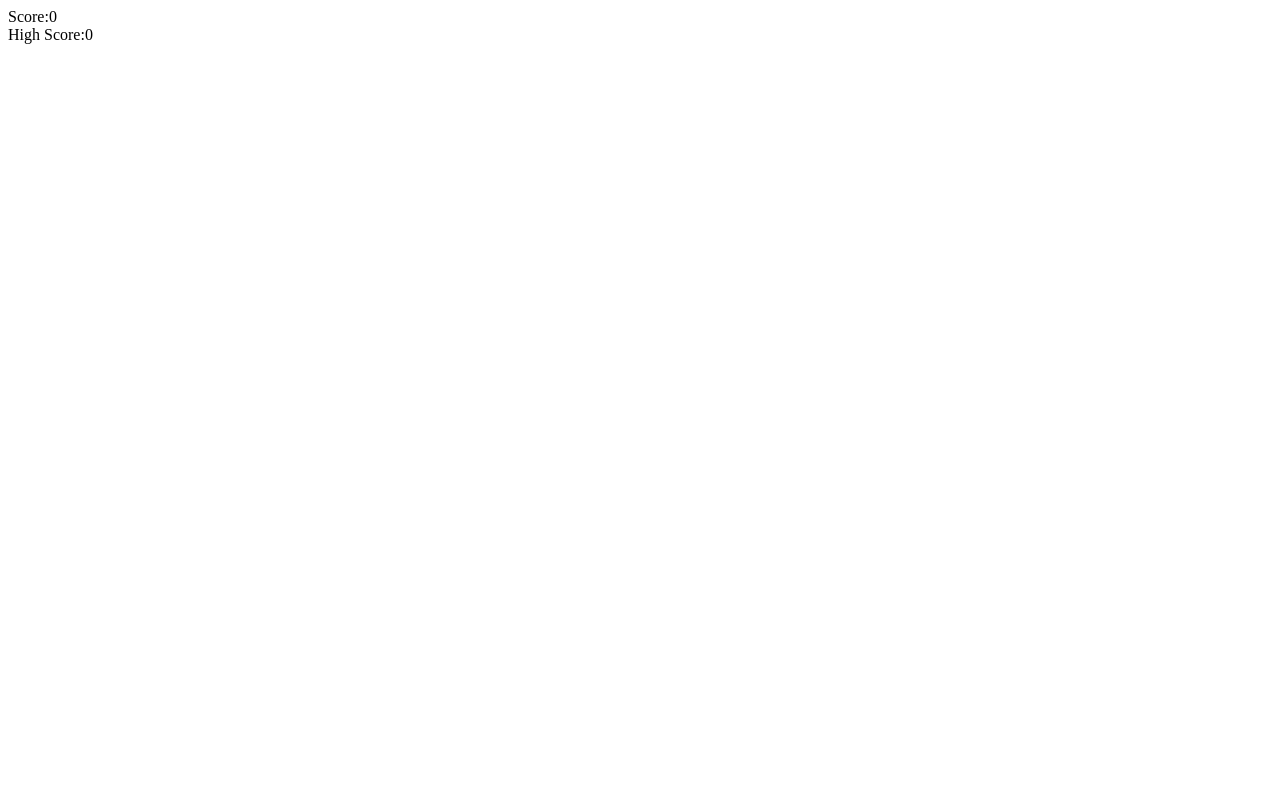
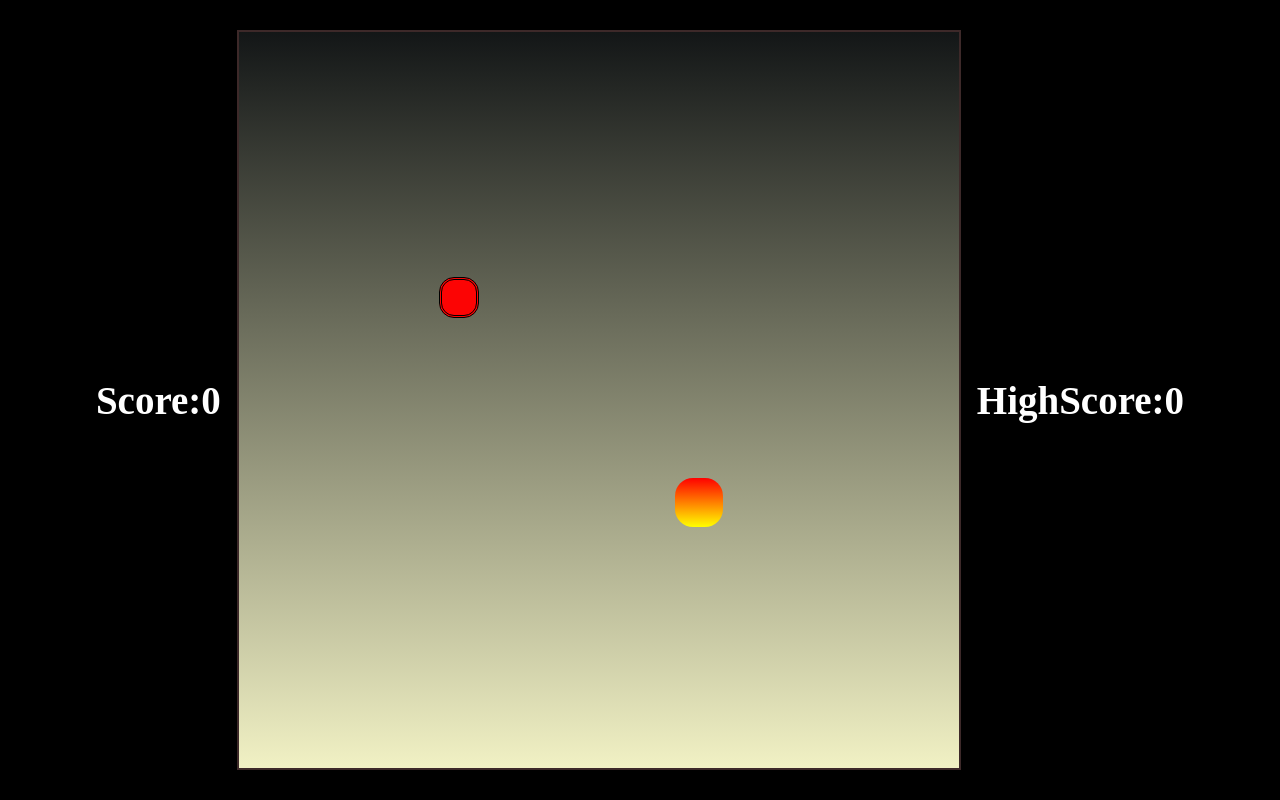
Before and after one commit to CK5314/Snake-Game, a plain HTML site: page game.html in a window 1280 px wide. Drawn offline with Linux system fonts and the light colour scheme; the site is published under a folder, as on GitHub Pages, so addresses that start at the root find nothing.

Commit message:
Update game.html

```diff
--- a/game.html
+++ b/game.html
@@ -5,7 +5,7 @@
     <meta http-equiv="X-UA-Compatible" content="IE=edge">
     <meta name="viewport" content="width=device-width, initial-scale=1.0">
     <title>Snake Game</title>
-    <link rel="stylesheet" href="/style.css">
+    <link rel="stylesheet" href="style.css">
 </head>
 
 <body>
@@ -16,6 +16,6 @@
         <div id="board"></div>
         <div id="highScore">High Score:0</div>
     </div>
-    <script src="/js.js"></script>
+    <script src="js.js"></script>
 </body>
 </html>
```
